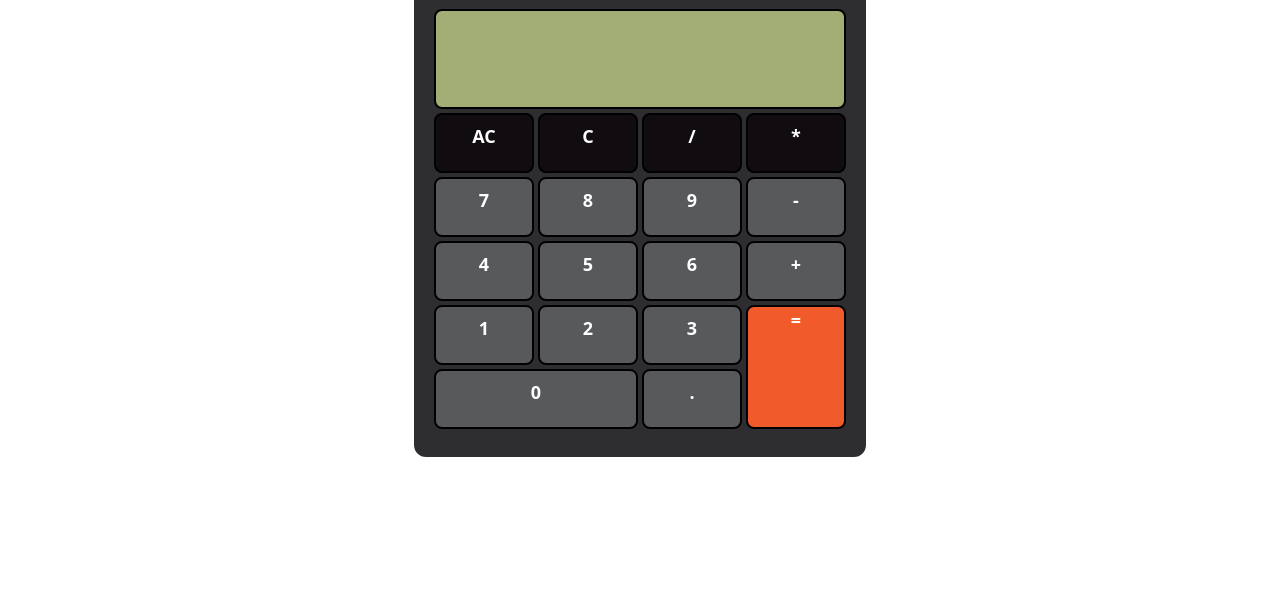
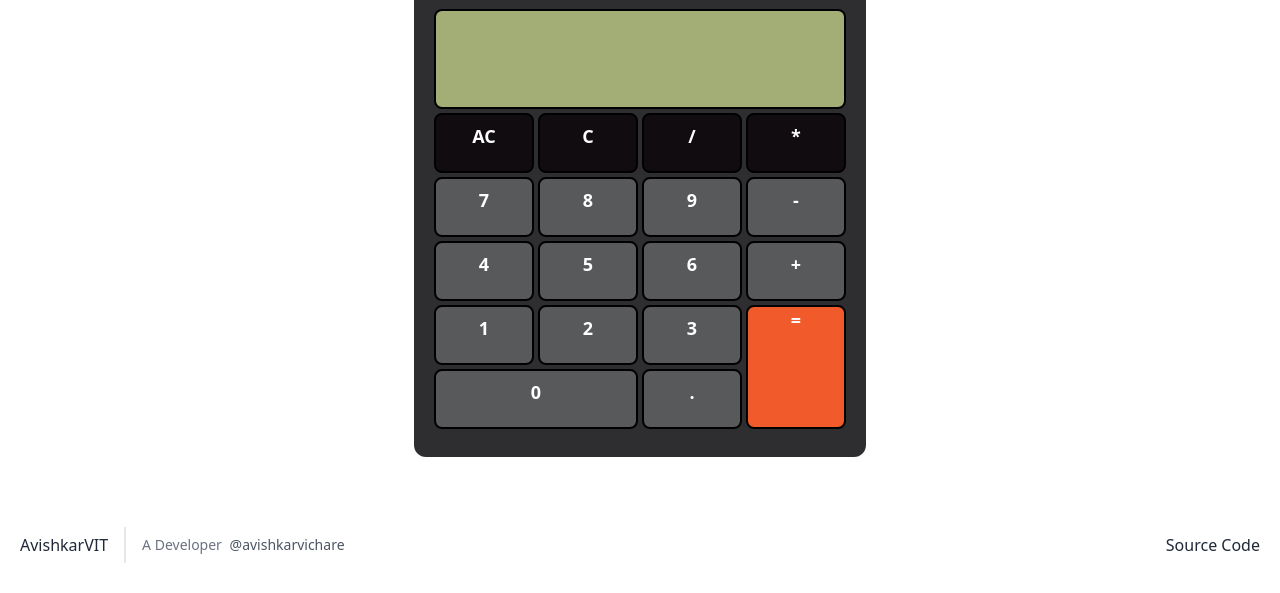
Before and after one commit to AvishkarVichare/calculator-using-vanilla-js, a plain HTML site: page index.html in a window 1280 px wide. Shown: the part 205-798 px from the top of the page. Drawn offline with nearby package versions, Linux system fonts and the light colour scheme.

Commit message:
added footer

```diff
--- a/index.html
+++ b/index.html
@@ -66,6 +66,20 @@
 
     </div>
 
+    <footer class="text-gray-800 body-font absolute bottom-0 w-full">
+        <div class="container px-5 py-8 mx-auto flex items-center sm:flex-row flex-col">
+          <a class="flex title-font font-medium items-center md:justify-start justify-center text-gray-800">
+            AvishkarVIT
+          </a>
+          <p class="text-sm text-gray-500 sm:ml-4 sm:pl-4 sm:border-l-2 sm:border-gray-200 sm:py-2 sm:mt-0 mt-4">A Developer
+            <a href="https://www.linkedin.com/in/avishkar-vichare-35b19b225/" class="text-gray-600 ml-1" rel="noopener noreferrer" target="_blank">@avishkarvichare</a>
+          </p>
+          <span class="inline-flex sm:ml-auto sm:mt-0 mt-4 justify-center sm:justify-start">
+            <a href="https://github.com/AvishkarVichare/calculator-using-vanilla-js">Source Code</a>
+          </span>
+        </div>
+      </footer>
+
     <script src="./script.js"></script>
 </body>
 
```
